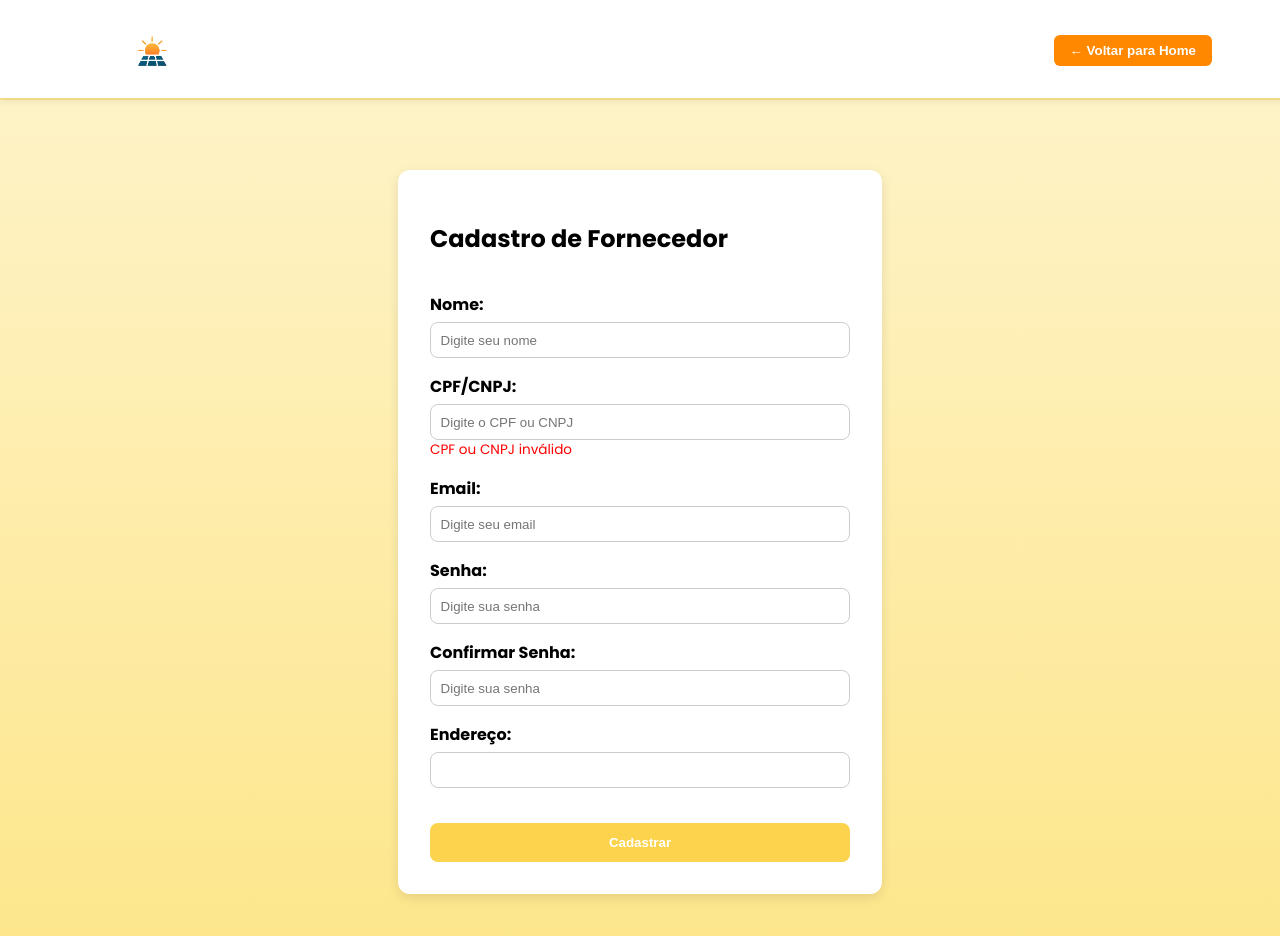
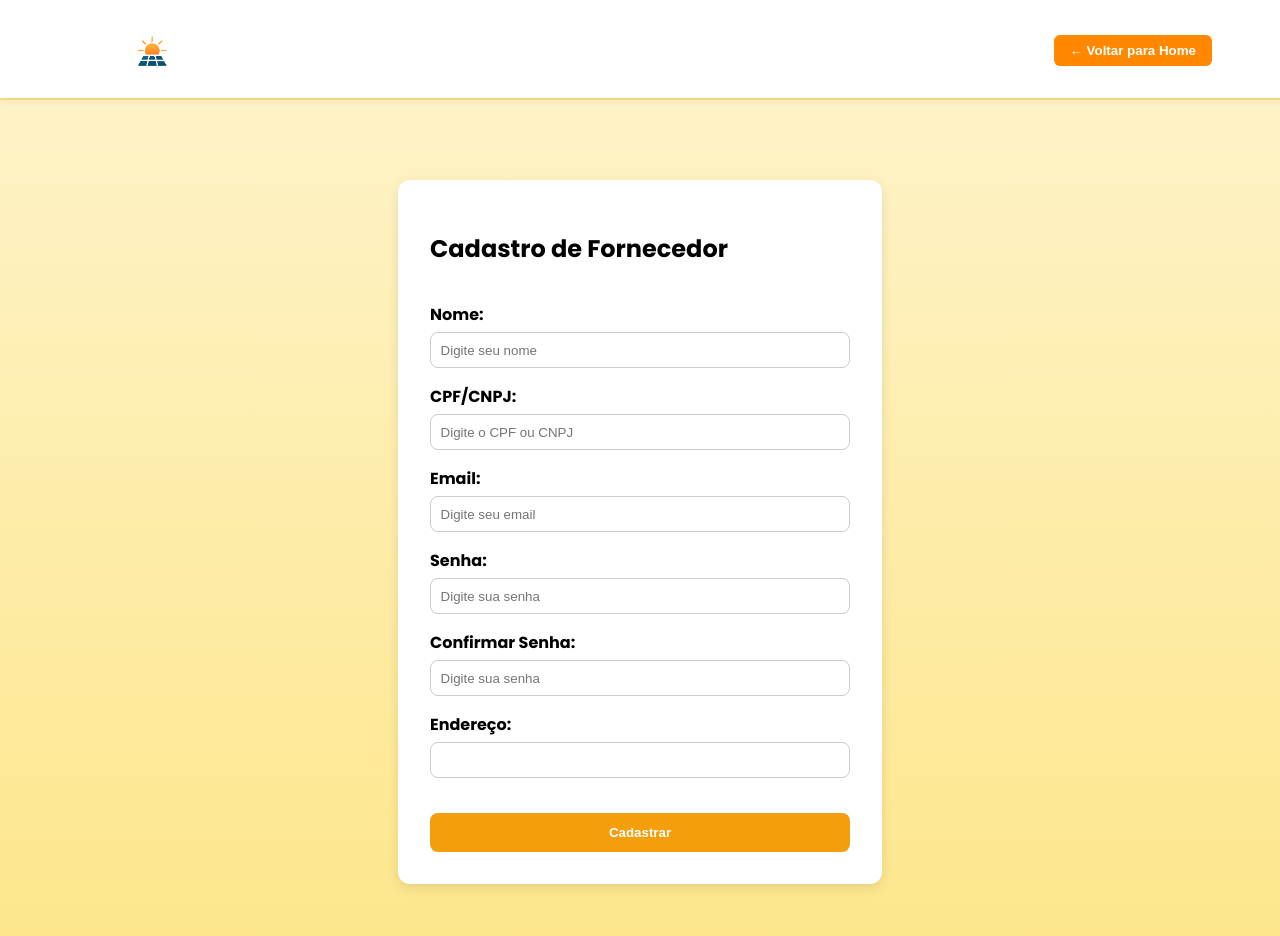
Before and after one commit to sampai0x/EcoSol, a Vue app: page /fornecedor in a window 1280 px wide. Shown: the top 936 px of the page. Built offline with nearby package versions, Linux system fonts and the light colour scheme.

Commit message:
Removido o erro na hora do cadastro

```diff
--- a/src/views/CadastroCliente.vue
+++ b/src/views/CadastroCliente.vue
@@ -79,6 +79,7 @@ export default {
     },
     cpfCnpjInvalido() {
       const val = this.form.cpfCnpj.replace(/\D/g, '');
+      if (!this.form.cpfCnpj) return false;
       return !(val.length === 11 || val.length === 14);
     },
     formInvalido() {
--- a/src/views/CadastroFornecedor.vue
+++ b/src/views/CadastroFornecedor.vue
@@ -86,6 +86,7 @@ export default {
     },
     cpfCnpjInvalido() {
       const val = this.form.cpfCnpj.replace(/\D/g, '');
+      if (!this.form.cpfCnpj) return false;
       return !(val.length === 11 || val.length === 14);
     },
     formInvalido() {
```
